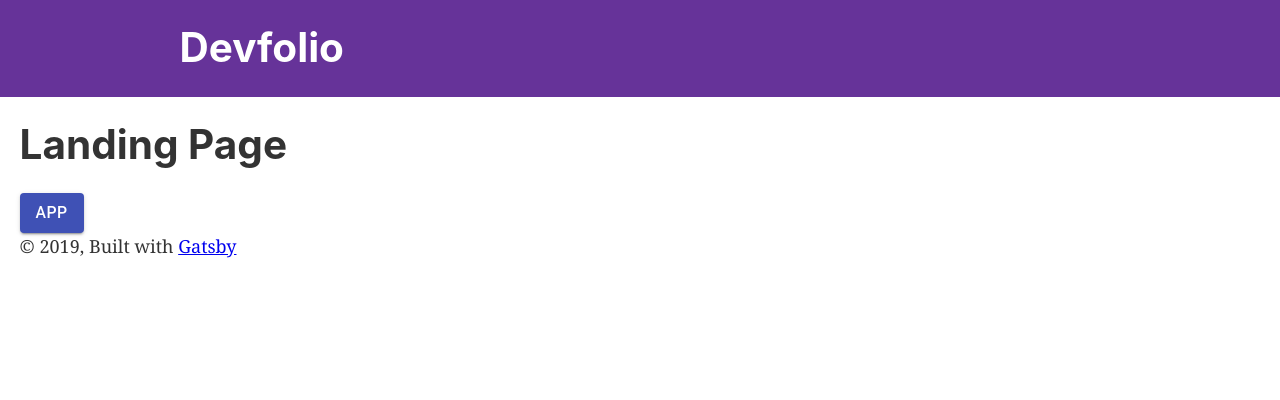
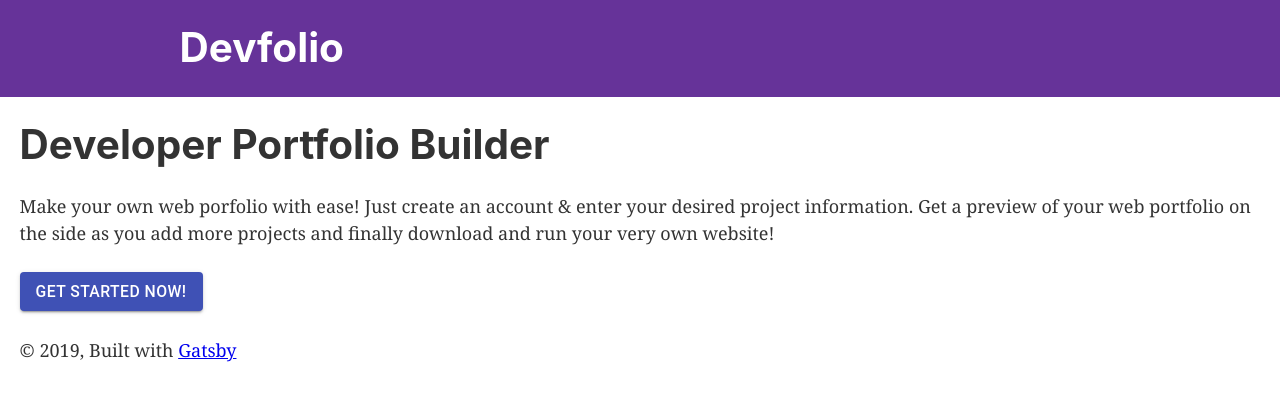
Before and after one commit to avin-sharma/devfolio, a Gatsby site: page / in a window 1280 px wide. Built offline with nearby package versions, Linux system fonts and the light colour scheme; Gatsby itself is replaced by a stand-in of ours.

Commit message:
updated landing page

```diff
--- a/src/pages/index.tsx
+++ b/src/pages/index.tsx
@@ -27,16 +27,20 @@ const displayAppButton = () => {
   return <Button variant="contained" color="primary" onClick={()=>{
     navigate("/app")
     }}>
-      App
+      Get Started Now!
     </Button>
   }
 
 const IndexPage = () => (
   <Layout>
     <SEO title="Home" />
-    <h1>Landing Page</h1>
+    <h1>Developer Portfolio Builder</h1>
+    <p>
+      Make your own web porfolio with ease! Just create an account & enter your desired project information. Get a preview of your web portfolio on the side as you add more projects and finally download and run your very own website!
+    </p>
     {displayAppButton()}
-
+    <br />
+    <br />
   </Layout>
 )
 
```
